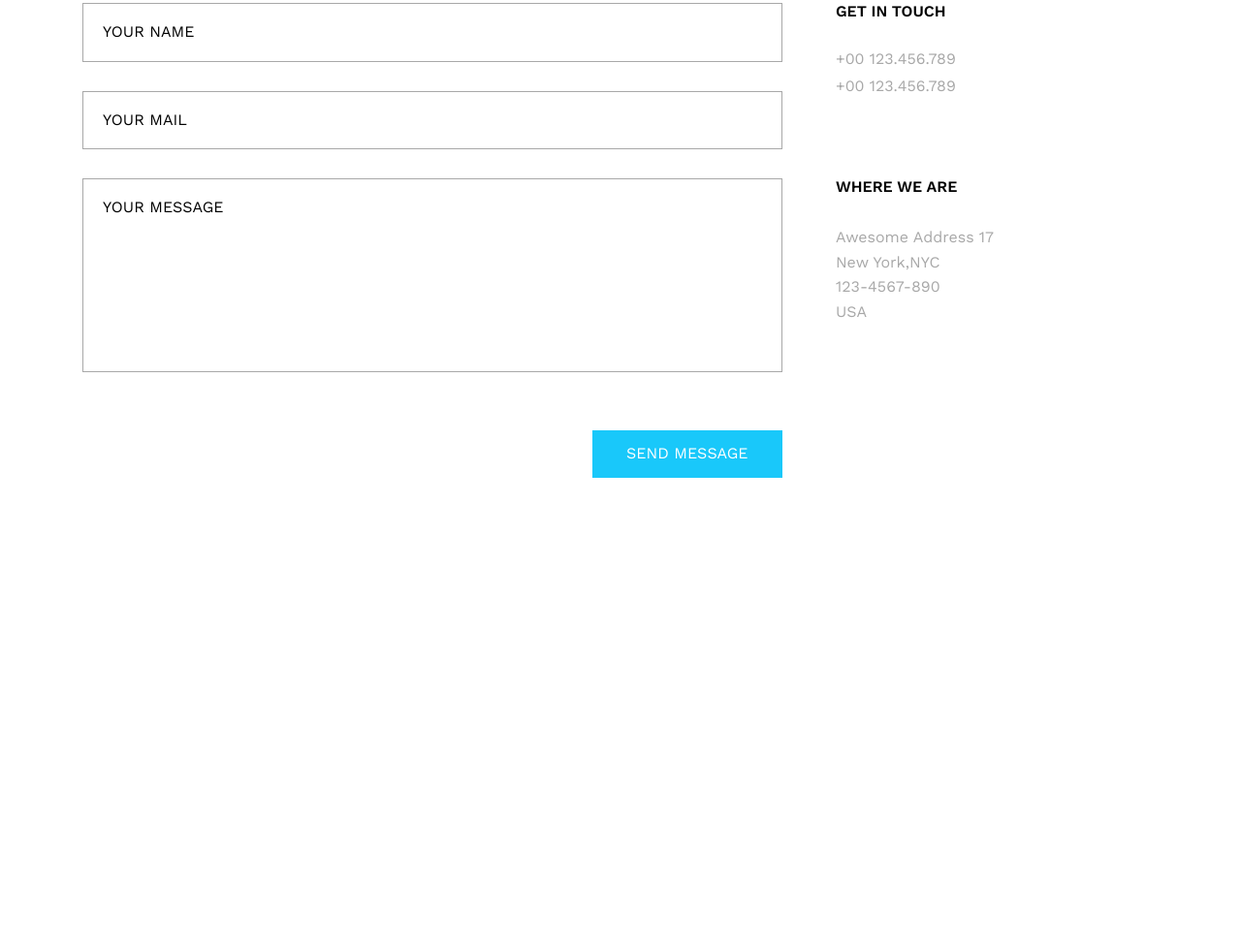
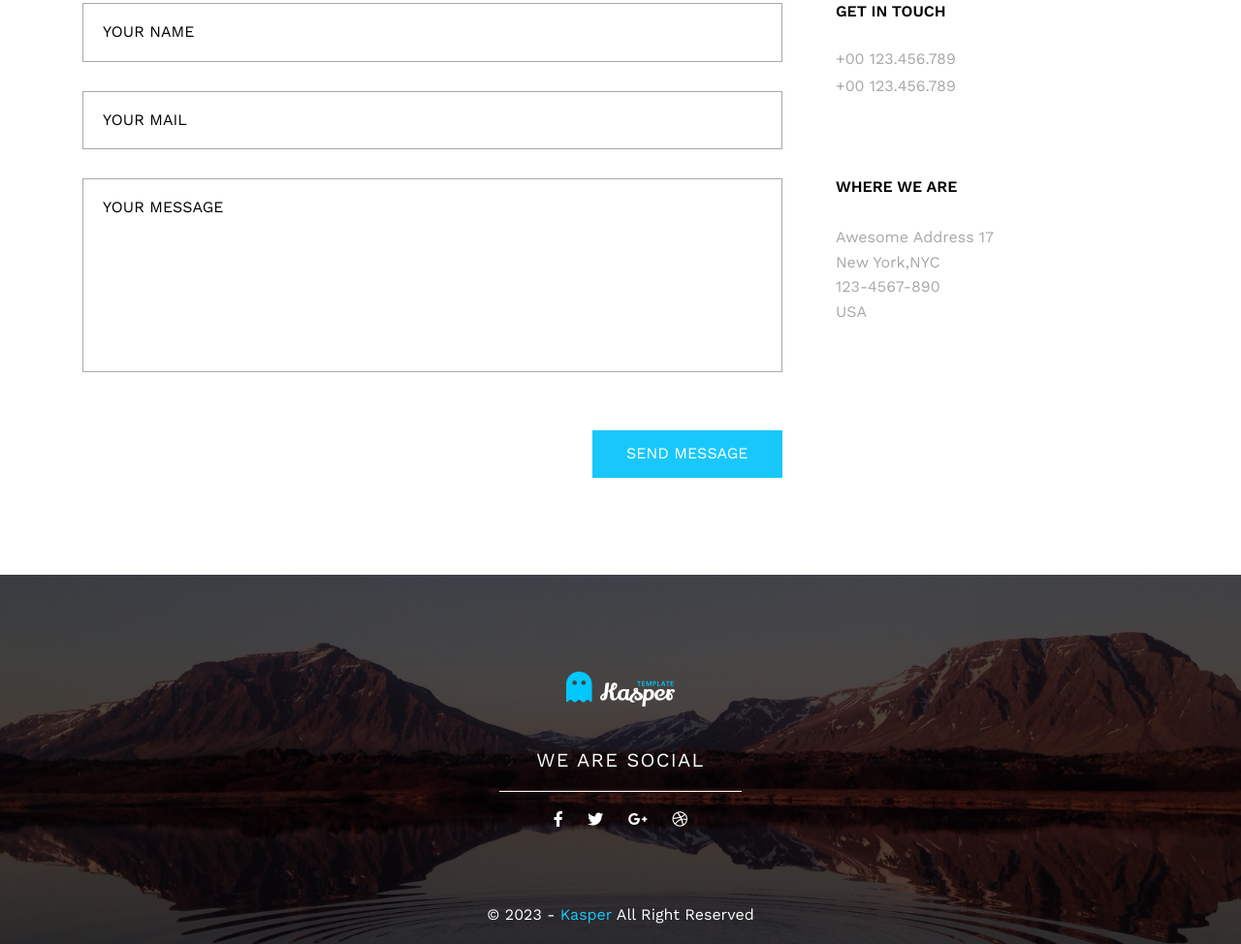
Before and after one commit to amniuelmohamed/Kasper-Template, a plain HTML site: page index.html in a window 1280 px wide. Shown: the part 7952-8926 px from the top of the page at 97% size. Before the commit the page ends 8545 px from the top, so only its background shows below. Drawn offline with nearby package versions, Linux system fonts and the light colour scheme; a web font is replaced by a local one.

Commit message:
Adding the footer

```diff
--- a/css/main.css
+++ b/css/main.css
@@ -1274,3 +1274,64 @@ section.contact-us .contact-infos .where-we-are address {
 }
 
 /* END Contact Us */
+
+
+
+/* START Footer */
+footer {
+    padding-top: var(--section-padding);
+    padding-bottom: 20px;
+    background-image: url(../images/footer.jpg);
+    background-size: cover;
+    text-align: center;
+    color: white;
+    position: relative;
+}
+
+
+footer::before {
+    content: '';
+    position: absolute;
+    top: 0;
+    left: 0;
+    width: 100%;
+    height: 100%;
+    background-color: rgb(0 0 0 / 70%);
+}
+
+footer .container {
+    position: relative;
+}
+
+footer img {
+    margin-bottom: 40px;
+}
+
+footer p:first-of-type {
+    text-transform: uppercase;
+    font-size: 20px;
+    margin-bottom: 20px;
+    letter-spacing: 1.3px;
+}
+
+footer .line {
+    display: block;
+    height: 1px;
+    background-color: white;
+    width: 250px;
+    margin: 0 auto 20px;
+}
+
+footer .social-icons {
+    margin-bottom: 80px;
+}
+
+footer .social-icons i:not(:last-child) {
+    margin-right: 20px;
+}
+
+footer p:last-of-type span {
+    color: var(--main-color);
+}
+
+/* END Footer */
--- a/index.html
+++ b/index.html
@@ -462,6 +462,24 @@
         </div>
     </section>
     <!-- END Contact Us -->
+
+
+    <!-- START Footer -->
+    <footer>
+        <div class="container">
+            <img src="images/logo.png" alt="logo">
+            <p>We are social</p>
+            <span class="line"></span>
+            <div class="social-icons">
+                <i class="fa-brands fa-facebook-f"></i>
+                <i class="fa-brands fa-twitter"></i>
+                <i class="fa-brands fa-google-plus-g"></i>
+                <i class="fa-brands fa-dribbble"></i>
+            </div>
+            <p>&copy; 2023 - <span>Kasper</span> All Right Reserved</p>
+        </div>
+    </footer>
+    <!-- END Footer -->
 </body>
 
 </html>
```
Also changed, not shown: images/footer.jpg (added).
